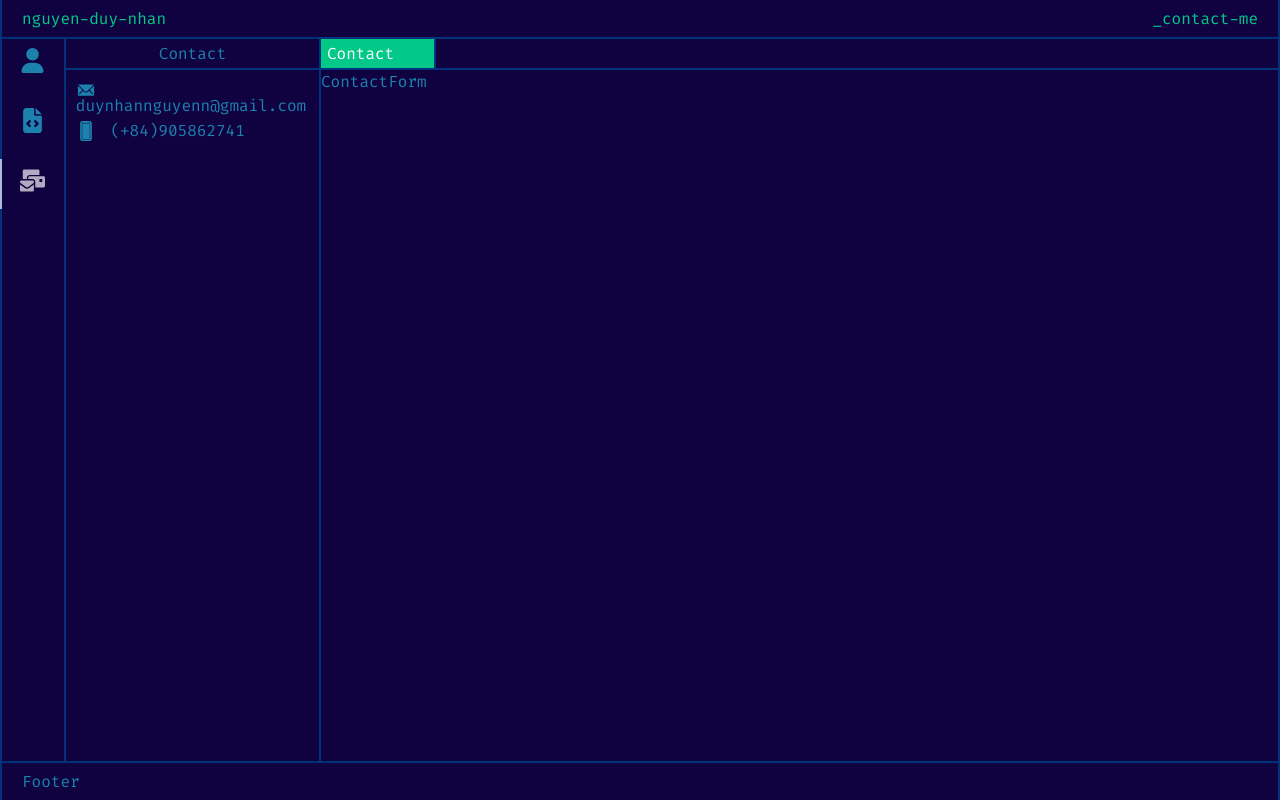
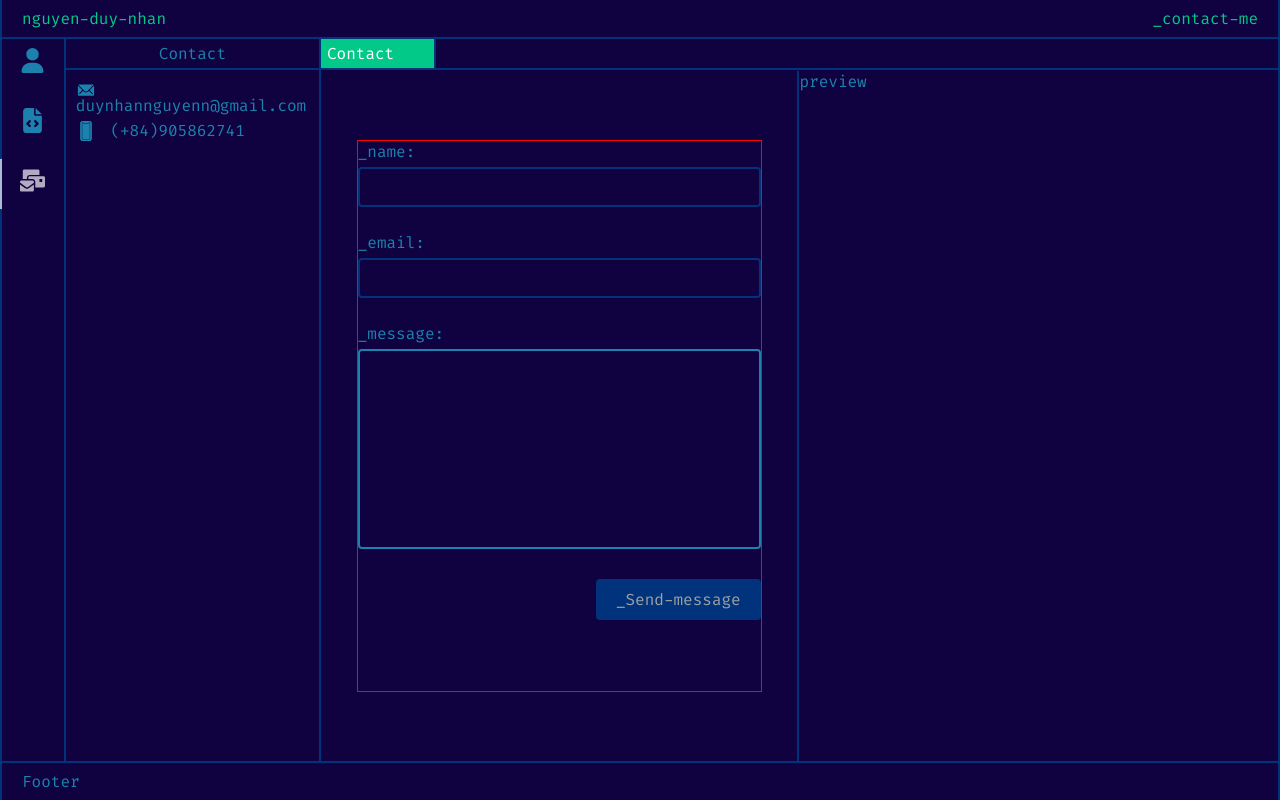
Before and after one commit to duynhannguyen/portfolio-website, a React (Vite) app: page / in a window 1280 px wide. Both pictures are taken after a click on the element 32 px from the left and 184 px from the top of the page. Built offline with nearby package versions, Linux system fonts and the light colour scheme.

Commit message:
style: implement contact-form-submit

```diff
--- a/package.json
+++ b/package.json
@@ -13,6 +13,7 @@
     "antd": "^5.16.4",
     "react": "^18.2.0",
     "react-dom": "^18.2.0",
+    "react-hook-form": "^7.51.5",
     "react-icons": "^5.1.0"
   },
   "devDependencies": {
--- a/src/components/contactForm/ContactForm.css
+++ b/src/components/contactForm/ContactForm.css
@@ -1 +1,76 @@
-/*# sourceMappingURL=ContactForm.css.map */
+.contact-form {
+  display: grid;
+  grid-template-columns: 1fr 1fr;
+  grid-template-rows: 1fr;
+  height: 100%;
+}
+.contact-form__submit {
+  width: 100%;
+  height: 100%;
+  border-right: 2px solid #00337c;
+  display: flex;
+  align-items: center;
+  justify-content: center;
+}
+.contact-form__submit .form-submit {
+  width: 85%;
+  height: 80%;
+  border: 0.1rem solid red;
+}
+.contact-form__submit .form-submit__label {
+  display: block;
+  margin-bottom: 0.5rem;
+}
+.contact-form__submit .form-submit__input {
+  width: 100%;
+  height: 4rem;
+  border-radius: 4px;
+  border: 0.2rem solid #00337c;
+  background-color: #100241;
+  color: #03c988;
+  padding-left: 1rem;
+  font-size: 1.8rem;
+  margin-bottom: 2.5rem;
+  transition: all 0.4s;
+}
+.contact-form__submit .form-submit__input:focus-visible, .contact-form__submit .form-submit__input:hover {
+  outline: none;
+  border: 0.2rem solid #1c82ad;
+}
+.contact-form__submit .form-submit__textarea {
+  width: 100%;
+  height: 200px;
+  resize: none;
+  border-radius: 4px;
+  border: 0.2rem solid #00337c;
+  background-color: #100241;
+  color: #03c988;
+  padding-left: 1rem;
+  font-size: 1.8rem;
+  margin-bottom: 2.5rem;
+  transition: all 0.4s;
+}
+.contact-form__submit .form-submit__textarea:focus-visible, .contact-form__submit .form-submit__textarea:hover {
+  outline: none;
+  border: 0.2rem solid #1c82ad;
+}
+.contact-form__submit .form-submit__btn {
+  width: 100%;
+  display: flex;
+  justify-content: end;
+}
+.contact-form__submit .form-submit__btn-text {
+  color: #9da1a1;
+  padding: 1rem 2rem;
+  border-radius: 4px;
+  background-color: #00337c;
+  transition: all 0.4s;
+}
+.contact-form__submit .form-submit__btn-text:hover {
+  color: #fff;
+  background-color: #03c988;
+}
+.contact-form__preview {
+  width: 100%;
+  height: 100%;
+}/*# sourceMappingURL=ContactForm.css.map */
--- a/src/components/contactForm/ContactForm.scss
+++ b/src/components/contactForm/ContactForm.scss
@@ -0,0 +1,84 @@
+@import "../../mixin";
+@import "../../variables";
+.contact-form {
+  display: grid;
+  grid-template-columns: 1fr 1fr;
+  grid-template-rows: 1fr;
+  height: 100%;
+  &__submit {
+    width: 100%;
+    height: 100%;
+    @include drawBorder($right: "true", $bcolor: $borderDarkMode);
+    display: flex;
+    align-items: center;
+    justify-content: center;
+    .form-submit {
+      width: 85%;
+      height: 80%;
+      border: 0.1rem solid red;
+
+      &__label {
+        display: block;
+        margin-bottom: 0.5rem;
+      }
+
+      &__input {
+        width: 100%;
+        height: 4rem;
+        border-radius: 4px;
+        border: 0.2rem solid $bgContent;
+        background-color: $bgDarkMode;
+        color: $hightLightDarkMode;
+        padding-left: 1rem;
+        font-size: 1.8rem;
+        margin-bottom: 2.5rem;
+        transition: all 0.4s;
+        &:focus-visible,
+        &:hover {
+          outline: none;
+          border: 0.2rem solid $textDarkMode;
+        }
+      }
+
+      &__textarea {
+        width: 100%;
+        height: 200px;
+        resize: none;
+        border-radius: 4px;
+        border: 0.2rem solid $bgContent;
+        background-color: $bgDarkMode;
+        color: $hightLightDarkMode;
+        padding-left: 1rem;
+        font-size: 1.8rem;
+        margin-bottom: 2.5rem;
+        transition: all 0.4s;
+        &:focus-visible,
+        &:hover {
+          outline: none;
+          border: 0.2rem solid $textDarkMode;
+        }
+      }
+
+      &__btn {
+        width: 100%;
+        display: flex;
+        justify-content: end;
+      }
+      &__btn-text {
+        color: $commentText;
+        padding: 1rem 2rem;
+        border-radius: 4px;
+        background-color: $bgContent;
+        transition: all 0.4s;
+        &:hover {
+          color: #fff;
+          background-color: $hightLightDarkMode;
+        }
+      }
+    }
+  }
+  &__preview {
+    width: 100%;
+    height: 100%;
+  }
+}
--- a/src/components/contactForm/ContactForm.tsx
+++ b/src/components/contactForm/ContactForm.tsx
@@ -1,7 +1,42 @@
 import "./ContactForm.css";
 
 const ContactForm = () => {
-  return <div>ContactForm</div>;
+  return (
+    <div className="contact-form">
+      <div className=" contact-form__submit ">
+        <form className="form-submit">
+          <label className="form-submit__label" htmlFor="name-input">
+            _name:
+          </label>
+          <input
+            className="form-submit__input"
+            placeholder=""
+            id="name-input"
+            type="text"
+            required
+          />
+          <label className="form-submit__label" htmlFor="email-input">
+            _email:
+          </label>
+          <input
+            className="form-submit__input"
+            placeholder=""
+            id="email-input"
+            type="text"
+            required
+          />
+          <label className="form-submit__label" htmlFor="message-area">
+            _message:
+          </label>
+          <textarea autoFocus className="form-submit__textarea"></textarea>
+          <button type="submit" className="form-submit__btn">
+            <p className="form-submit__btn-text">_Send-message</p>
+          </button>
+        </form>
+      </div>
+      <div className="contact-form__preview">preview</div>
+    </div>
+  );
 };
 
 export default ContactForm;
--- a/src/components/contentSection/ContentSection.tsx
+++ b/src/components/contentSection/ContentSection.tsx
@@ -27,14 +27,15 @@ const ContentSection = ({
   myProjects,
   setShowTabBar,
 }: ContentSectionProps) => {
-  const findPageInTabList = showTabBar.find(
+  const findProjectPageInTabList = showTabBar.find(
     (page) => page.title === mainPage.project
   );
+
   useEffect(() => {
-    if (findPageInTabList) {
+    if (findProjectPageInTabList) {
       updatePropsOfProjectPage();
     }
-  }, [myProjects, findPageInTabList]);
+  }, [myProjects, findProjectPageInTabList]);
   const updatePropsOfProjectPage = () => {
     const duplicateTabBar = [...showTabBar];
     const ProjectPageIndex = duplicateTabBar.findIndex((item) => item.isActive);
--- a/src/components/mainSection/MainSection.tsx
+++ b/src/components/mainSection/MainSection.tsx
@@ -16,11 +16,13 @@ const MainSection = () => {
   const [showTabBar, setShowTabBar] = useState<ChildrenType[]>([]);
   const [selectedKey, setSelectdKey] = useState<Key[]>([]);
   const [fillterOptions, setFillterOptions] = useState<string[]>([]);
+
   const [myProjects, setMyProjects] = useState(projectList);
 
   const clickToFolded = (title: string) => {
     if (folderTitle === title) {
-      return setFolderTitle("");
+      setFolderTitle("");
+      return;
     }
     const showMainPage = showTabBar.map((page) => {
       page.isActive = false;
@@ -42,7 +44,6 @@ const MainSection = () => {
       }
       return tab;
     });
-    console.log("key", key);
     Object.entries(mainPage).forEach(([mainKey, value]) => {
       if (value === key) {
         setFolderTitle(value);
@@ -88,6 +89,8 @@ const MainSection = () => {
         }
         return tabs;
       });
+      console.log("showLastFile", showLastFile);
+      setFolderTitle("");
       setShowTabBar(showLastFile);
       if (showLastFile.length === 1) {
         setSelectdKey([]);
--- a/src/constants/constants.tsx
+++ b/src/constants/constants.tsx
@@ -16,6 +16,12 @@ export type ChildrenType = {
   key: Key;
   isActive: boolean;
   component?: ReactNode;
+};
+
+export const mainPage = {
+  personal: "Personal info",
+  project: "Projects",
+  contact: "Contact",
 };
 
 export const fileList: FileListType[] = [
@@ -67,23 +73,17 @@ export const fileList: FileListType[] = [
   },
 ];
 
-export const mainPage = {
-  personal: "Personal info",
-  project: "Projects",
-  contact: "Contact",
-};
-
 export const iconList = [
   {
-    icon: <FaUser title="Personal info" />,
+    icon: <FaUser title={mainPage.personal} />,
     title: mainPage.personal,
   },
   {
-    icon: <FaFileCode title="Projects" />,
+    icon: <FaFileCode title={mainPage.project} />,
     title: mainPage.project,
   },
   {
-    icon: <FaMailBulk title="Contact" />,
+    icon: <FaMailBulk title={mainPage.contact} />,
     title: mainPage.contact,
   },
 ];
```
Also changed, not shown: 2 other files (tests, documents, lock files or other folders).
